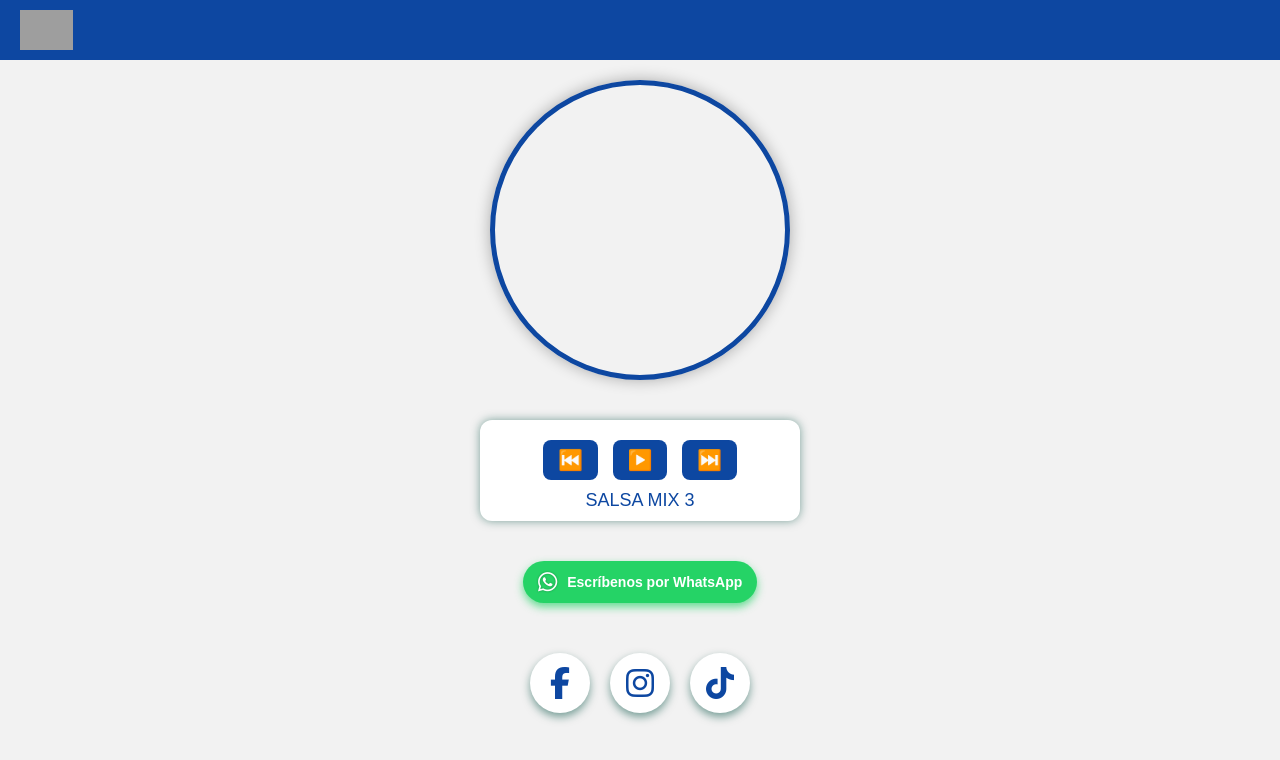
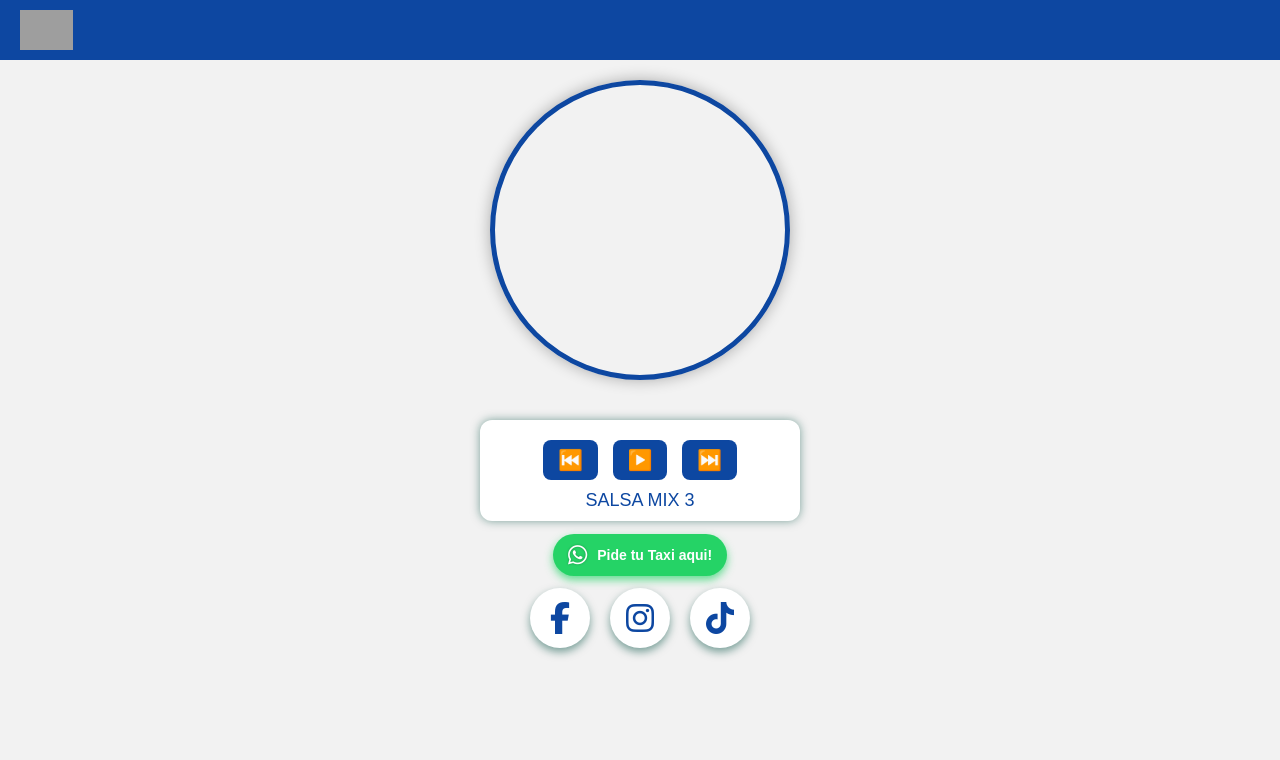
Before and after one commit to appradios2025/NEWTAXIDEMO, a plain HTML site: page index.html in a window 1280 px wide. Drawn offline with nearby package versions, Linux system fonts and the light colour scheme; grey boxes are pictures that could not be loaded.

Commit message:
Add files via upload

```diff
--- a/index.html
+++ b/index.html
@@ -1,20 +1,25 @@
-
 <!DOCTYPE html>
 <html lang="es">
 <head>
-  <meta charset="UTF-8">
+  <meta charset="UTF-8" />
   <title>Michael Taxi Llc</title>
-  <meta name="viewport" content="width=device-width, initial-scale=1.0">
-  <link rel="manifest" href="/manifest.json">
-  <meta name="apple-mobile-web-app-capable" content="yes">
-  <meta name="apple-mobile-web-app-title" content="MICHAEL TAXI LLC">
-  <link rel="apple-touch-icon" href="/assets/michaellogo.png">
+  <meta name="viewport" content="width=device-width, initial-scale=1.0" />
+  <link rel="manifest" href="/manifest.json" />
+  <meta name="apple-mobile-web-app-capable" content="yes" />
+  <meta name="apple-mobile-web-app-title" content="MICHAEL TAXI LLC" />
+  <link rel="apple-touch-icon" href="/assets/michaellogo.png" />
 
   <!-- Font Awesome para íconos de redes sociales -->
-  <link rel="stylesheet" href="https://cdnjs.cloudflare.com/ajax/libs/font-awesome/6.5.0/css/all.min.css">
+  <link
+    rel="stylesheet"
+    href="https://cdnjs.cloudflare.com/ajax/libs/font-awesome/6.5.0/css/all.min.css"
+  />
 
   <!-- Leaflet CSS para mapa -->
-  <link rel="stylesheet" href="https://unpkg.com/leaflet@1.9.4/dist/leaflet.css" />
+  <link
+    rel="stylesheet"
+    href="https://unpkg.com/leaflet@1.9.4/dist/leaflet.css"
+  />
 
   <style>
     * {
@@ -37,7 +42,7 @@
     header {
       width: 100%;
       padding: 10px 20px;
-      background: #0D47A1;
+      background: #0d47a1;
       display: flex;
       align-items: center;
     }
@@ -53,7 +58,7 @@
       border-radius: 50%;
       overflow: hidden;
       box-shadow: 0 0 15px rgba(0, 0, 0, 0.3);
-      border: 5px solid #0D47A1;
+      border: 5px solid #0d47a1;
     }
 
     #map {
@@ -63,7 +68,7 @@
 
     #player-container {
       width: 320px;
-      margin: 20px auto;
+      margin: 20px auto 5px auto; /* Menor margen inferior para juntar más con WhatsApp */
       background: #fff;
       border-radius: 12px;
       box-shadow: 0 0 10px rgba(0, 77, 64, 0.5);
@@ -76,7 +81,7 @@
     }
 
     #controls button {
-      background: #0D47A1;
+      background: #0d47a1;
       border: none;
       color: #fff;
       font-size: 20px;
@@ -94,49 +99,55 @@
     .track-name {
       margin-top: 10px;
       font-size: 18px;
-      color: #0D47A1;
+      color: #0d47a1;
     }
 
+    /* Ajustamos margen para que no esté tan separado de WhatsApp */
     #whatsapp-eds {
-      margin: 20px auto;
+      margin: 8px auto 12px auto; /* Centrado con márgenes reducidos arriba y abajo */
       background: #25d366;
       color: white;
       font-weight: bold;
       font-size: 14px;
       border-radius: 30px;
       padding: 10px 15px;
-      display: flex;
+      display: inline-flex;
       align-items: center;
       gap: 10px;
-      box-shadow: 0 4px 8px rgba(0,0,0,0.3);
+      box-shadow: 0 4px 8px rgba(0, 0, 0, 0.3);
       cursor: pointer;
       animation: pulseWhatsApp 2.5s ease-in-out infinite;
       text-decoration: none;
       user-select: none;
-      justify-content: center;
-      width: fit-content;
     }
 
     #whatsapp-eds i {
       font-size: 22px;
-      filter: drop-shadow(0 0 1px rgba(0,0,0,0.3));
+      filter: drop-shadow(0 0 1px rgba(0, 0, 0, 0.3));
     }
 
     @keyframes pulseWhatsApp {
-      0%, 100% { transform: scale(1); box-shadow: 0 4px 8px rgba(37, 211, 102, 0.7); }
-      50% { transform: scale(1.1); box-shadow: 0 6px 12px rgba(37, 211, 102, 1); }
+      0%,
+      100% {
+        transform: scale(1);
+        box-shadow: 0 4px 8px rgba(37, 211, 102, 0.7);
+      }
+      50% {
+        transform: scale(1.1);
+        box-shadow: 0 6px 12px rgba(37, 211, 102, 1);
+      }
     }
 
     #social-bubbles {
       display: flex;
       justify-content: center;
       gap: 20px;
-      margin: 30px 0;
+      margin: 0 0 15px 0; /* Margen inferior para separar un poco del borde */
     }
 
     #social-bubbles a {
       font-size: 32px;
-      color: #0D47A1;
+      color: #0d47a1;
       background: white;
       border-radius: 50%;
       width: 60px;
@@ -151,27 +162,36 @@
 
     #social-bubbles a:hover {
       transform: scale(1.2);
-      background: #0D47A1;
+      background: #0d47a1;
       color: white;
     }
 
+    /* Estilo y animación taxi */
     #taxi {
       position: fixed;
       bottom: 20px;
       left: -120px;
       width: 100px;
       height: 50px;
-      background: url('assets/taximichael.png') no-repeat center/contain;
+      background: url("assets/taximichael.png") no-repeat center/contain;
       pointer-events: none;
-      transition: left 6s ease-in-out;
       z-index: 9999;
+      animation: taxiMove 6s ease-in-out infinite alternate;
+    }
+
+    @keyframes taxiMove {
+      0% {
+        left: -120px;
+      }
+      100% {
+        left: 110vw;
+      }
     }
   </style>
 </head>
 <body>
-
   <header>
-    <img id="logo" src="assets/michaellogo.png" alt="Logo">
+    <img id="logo" src="assets/michaellogo.png" alt="Logo" />
   </header>
 
   <div id="map-container">
@@ -190,16 +210,26 @@
     <div class="track-name" id="trackName">Cargando canción...</div>
   </div>
 
-  <!-- WhatsApp botón entre reproductor y redes sociales -->
-  <a id="whatsapp-eds" href="https://wa.me/message/26OXOEPDCREJE1" target="_blank" rel="noopener noreferrer" aria-label="Escríbenos por WhatsApp">
-    <i class="fab fa-whatsapp"></i>
-    Escríbenos por WhatsApp
+  <a
+    id="whatsapp-eds"
+    href="https://wa.me/message/26OXOEPDCREJE1"
+    target="_blank"
+    rel="noopener noreferrer"
+    aria-label="Escríbenos por WhatsApp"
+  >
+    <i class="fab fa-whatsapp"></i> Pide tu Taxi aqui!
   </a>
 
   <div id="social-bubbles">
-    <a href="https://www.facebook.com/donbeltranecua/" target="_blank"><i class="fab fa-facebook-f"></i></a>
-    <a href="https://www.instagram.com/donbeltranecu/" target="_blank"><i class="fab fa-instagram"></i></a>
-    <a href="https://www.tiktok.com/@donbeltranusa" target="_blank"><i class="fab fa-tiktok"></i></a>
+    <a href="https://www.facebook.com/donbeltranecua/" target="_blank"
+      ><i class="fab fa-facebook-f"></i
+    ></a>
+    <a href="https://www.instagram.com/donbeltranecu/" target="_blank"
+      ><i class="fab fa-instagram"></i
+    ></a>
+    <a href="https://www.tiktok.com/@donbeltranusa" target="_blank"
+      ><i class="fab fa-tiktok"></i
+    ></a>
   </div>
 
   <div id="taxi"></div>
@@ -211,25 +241,31 @@
     // MAPA CON GEOLOCALIZACIÓN
     document.addEventListener("DOMContentLoaded", function () {
       if (navigator.geolocation) {
-        navigator.geolocation.getCurrentPosition(function (position) {
+        navigator.geolocation.getCurrentPosition(
+          function (position) {
             const lat = position.coords.latitude;
             const lng = position.coords.longitude;
 
-          const map = L.map('map').setView([lat, lng], 15);
+            const map = L.map("map").setView([lat, lng], 15);
 
-          L.tileLayer('https://{s}.tile.openstreetmap.org/{z}/{x}/{y}.png', {
+            L.tileLayer("https://{s}.tile.openstreetmap.org/{z}/{x}/{y}.png", {
               maxZoom: 19,
-            attribution: '&copy; OpenStreetMap'
+              attribution: "&copy; OpenStreetMap",
             }).addTo(map);
 
-          L.marker([lat, lng]).addTo(map)
+            L.marker([lat, lng])
+              .addTo(map)
               .bindPopup("Estás aquí")
               .openPopup();
-        }, function () {
-          document.getElementById('map').innerHTML = "<p>No se pudo obtener tu ubicación.</p>";
-        });
+          },
+          function () {
+            document.getElementById("map").innerHTML =
+              "<p>No se pudo obtener tu ubicación.</p>";
+          }
+        );
       } else {
-        document.getElementById('map').innerHTML = "<p>Tu navegador no soporta geolocalización.</p>";
+        document.getElementById("map").innerHTML =
+          "<p>Tu navegador no soporta geolocalización.</p>";
       }
     });
 
@@ -240,21 +276,21 @@
       "https://ia600906.us.archive.org/2/items/reproductor_202506/MAMBO%20MIX%204.mp3",
       "https://ia600906.us.archive.org/2/items/reproductor_202506/REGGAETON%20MIX%202.mp3",
       "https://ia600906.us.archive.org/2/items/reproductor_202506/SALSA%20MIX%203.mp3",
-      "https://ia600906.us.archive.org/2/items/reproductor_202506/VALLENATO%20MIX%205.mp3"
+      "https://ia600906.us.archive.org/2/items/reproductor_202506/VALLENATO%20MIX%205.mp3",
     ];
 
     songs.sort(() => Math.random() - 0.5);
 
     let currentIndex = 0;
-    const audio = document.getElementById('audio');
-    const trackName = document.getElementById('trackName');
-    const playPauseBtn = document.getElementById('playPauseBtn');
+    const audio = document.getElementById("audio");
+    const trackName = document.getElementById("trackName");
+    const playPauseBtn = document.getElementById("playPauseBtn");
     audio.src = songs[currentIndex];
 
     function updateTrackName() {
-      const urlParts = songs[currentIndex].split('/');
+      const urlParts = songs[currentIndex].split("/");
       const fileName = decodeURIComponent(urlParts[urlParts.length - 1]);
-      trackName.textContent = fileName.replace('.mp3', '');
+      trackName.textContent = fileName.replace(".mp3", "");
     }
 
     updateTrackName();
@@ -262,10 +298,10 @@
     function togglePlayPause() {
       if (audio.paused) {
         audio.play();
-        playPauseBtn.textContent = '⏸️';
+        playPauseBtn.textContent = "⏸️";
       } else {
         audio.pause();
-        playPauseBtn.textContent = '▶️';
+        playPauseBtn.textContent = "▶️";
       }
     }
 
@@ -274,7 +310,7 @@
       audio.src = songs[currentIndex];
       updateTrackName();
       audio.play();
-      playPauseBtn.textContent = '⏸️';
+      playPauseBtn.textContent = "⏸️";
     }
 
     function prevSong() {
@@ -282,25 +318,10 @@
       audio.src = songs[currentIndex];
       updateTrackName();
       audio.play();
-      playPauseBtn.textContent = '⏸️';
+      playPauseBtn.textContent = "⏸️";
     }
 
-    audio.addEventListener('ended', () => {
-      nextSong();
-    });
-
-    // TAXI ANIMADO
-    let taxiGoingRight = true;
-
-    document.body.addEventListener('click', () => {
-      const taxi = document.getElementById('taxi');
-      if (taxiGoingRight) {
-        taxi.style.left = 'calc(100% + 120px)';
-      } else {
-        taxi.style.left = '-120px';
-      }
-      taxiGoingRight = !taxiGoingRight;
-    });
+    audio.addEventListener("ended", nextSong);
   </script>
 </body>
 </html>
--- a/style.css
+++ b/style.css
@@ -16,21 +16,18 @@ body {
   align-items: center;
 }
 
-/* EDS eliminado solo aquí */
 header {
   width: 100%;
   padding: 10px 20px;
   background: #0D47A1;
   display: flex;
   align-items: center;
-  /* margin: 0;  <-- eliminado */
 }
 
 #logo {
   height: 40px;
 }
 
-/* Mapa redondo */
 #map-container {
   margin: 20px auto;
   width: 300px;
@@ -46,10 +43,9 @@ header {
   height: 100%;
 }
 
-/* Reproductor actualizado */
 #player-container {
   width: 320px;
-  margin: 20px auto;
+  margin: 20px auto 10px; /* ajustado para acercar redes sociales */
   background: #fff;
   border-radius: 12px;
   box-shadow: 0 0 10px rgba(0, 77, 64, 0.5);
@@ -83,37 +79,80 @@ header {
   color: #0D47A1;
 }
 
-/* Redes sociales burbujas */
 #social-bubbles {
   display: flex;
   justify-content: center;
-  gap: 15px;
-  margin: 30px 0;
+  gap: 20px;
+  margin: 5px 0 20px; /* menos margen para acercar al reproductor */
 }
 
-.social-bubble {
-  width: 50px;
-  height: 50px;
-  background: #0D47A1;
+#social-bubbles a {
+  font-size: 32px;
+  color: #0D47A1;
+  background: white;
   border-radius: 50%;
+  width: 60px;
+  height: 60px;
   display: flex;
+  align-items: center;
   justify-content: center;
-  align-items: center;
   box-shadow: 0 4px 8px rgba(0, 77, 64, 0.5);
-  transition: transform 0.3s ease;
+  transition: transform 0.3s ease, background 0.3s ease, color 0.3s ease;
+  text-decoration: none;
 }
 
-.social-bubble img {
-  width: 28px;
-  height: 28px;
-  filter: brightness(0) invert(1);
+#social-bubbles a:hover {
+  transform: scale(1.2);
+  background: #0D47A1;
+  color: white;
 }
 
-.social-bubble:hover {
-  transform: translateY(-8px) scale(1.15);
+#taxi {
+  position: fixed;
+  bottom: 20px;
+  left: -120px;
+  width: 100px;
+  height: 50px;
+  background: url('assets/taximichael.png') no-repeat center/contain;
+  pointer-events: none;
+  transition: left 6s ease-in-out;
+  z-index: 9999;
 }
 
-/* Taxi animado */
+/* WhatsApp separado y centrado entre reproductor y redes sociales */
+#whatsapp-eds {
+  position: relative;
+  margin: 10px auto;
+  width: 240px;
+  background: #25d366;
+  color: white;
+  font-weight: bold;
+  font-size: 14px;
+  border-radius: 30px;
+  padding: 10px 15px;
+  display: flex;
+  align-items: center;
+  gap: 10px;
+  box-shadow: 0 4px 8px rgba(0,0,0,0.3);
+  cursor: pointer;
+  animation: pulseWhatsApp 2.5s ease-in-out infinite;
+  text-decoration: none;
+  user-select: none;
+  justify-content: center;
+  z-index: 10000;
+}
+
+#whatsapp-eds i {
+  font-size: 22px;
+  filter: drop-shadow(0 0 1px rgba(0,0,0,0.3));
+}
+
+@keyframes pulseWhatsApp {
+  0%, 100% { transform: scale(1); box-shadow: 0 4px 8px rgba(37, 211, 102, 0.7); }
+  50% { transform: scale(1.1); box-shadow: 0 6px 12px rgba(37, 211, 102, 1); }
+}
+
+/* Animaciones taxi */
 @keyframes moverDerecha {
   0% { left: -120px; }
   100% { left: calc(100vw + 120px); }
@@ -124,17 +163,6 @@ header {
   100% { left: -120px; }
 }
 
-#taxi {
-  position: fixed;
-  bottom: 20px;
-  left: -120px;
-  width: 100px;
-  height: 50px;
-  background: url('assets/taximichael.png') no-repeat center/contain;
-  pointer-events: none;
-  z-index: 9999;
-}
-
 #taxi.mover-derecha {
   animation: moverDerecha 3s ease-in-out forwards;
 }
```
Lines whose indentation alone changed are shown as unchanged.
